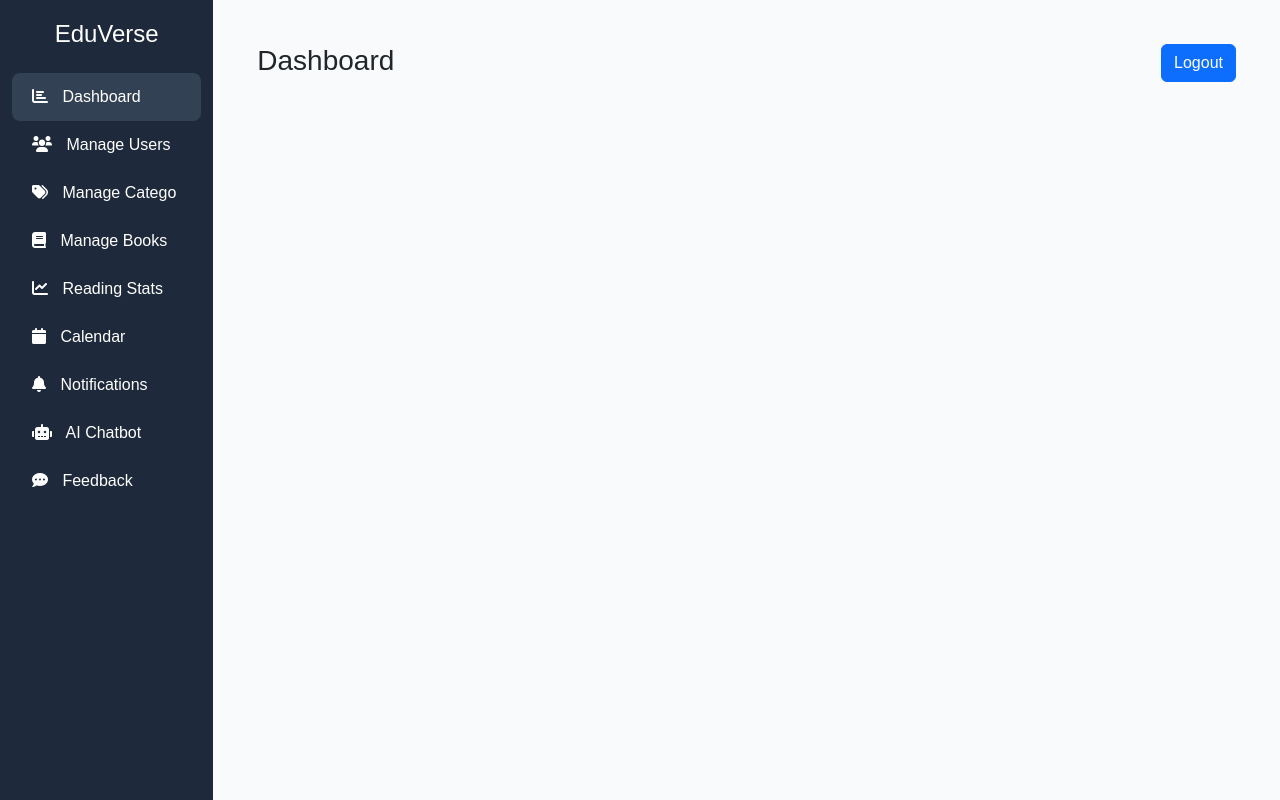
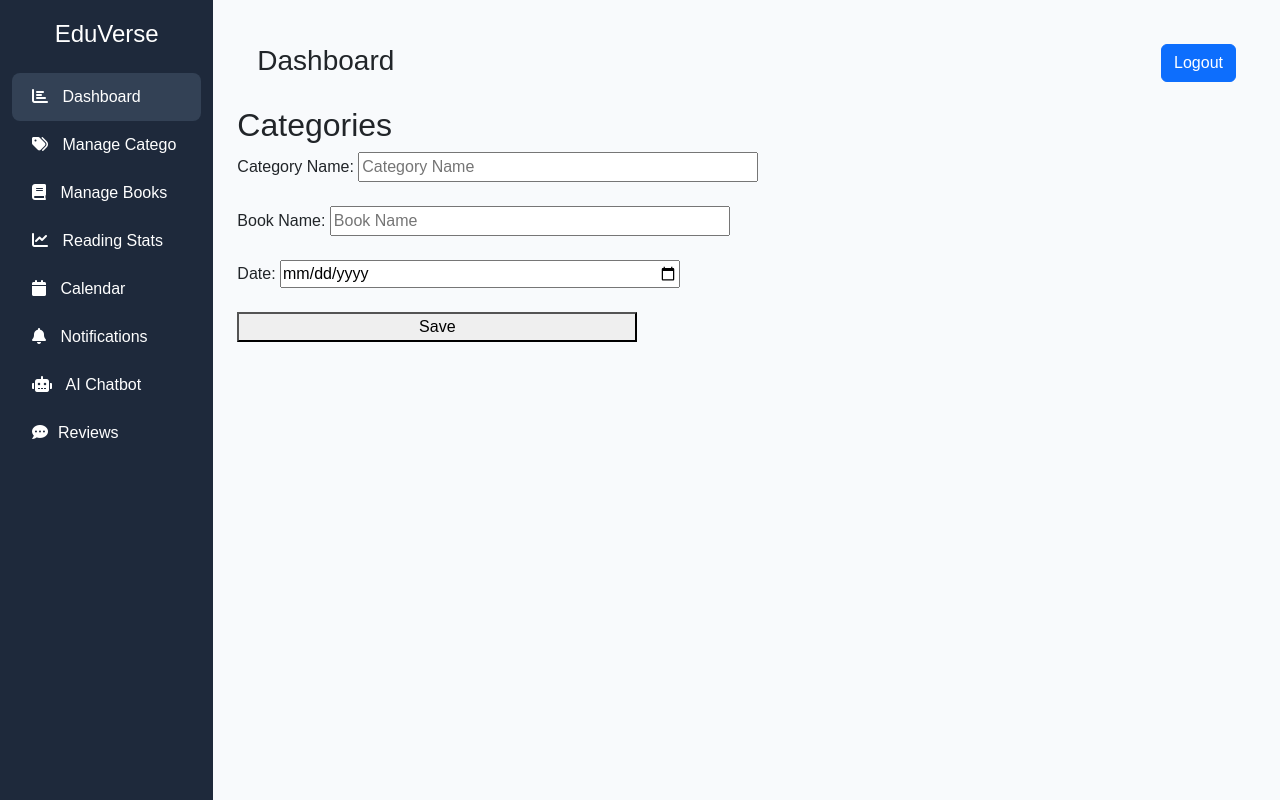
Before and after one commit to Ayesha-rose/Fyp-project, a Laravel app: page /admin_categories/create in a window 1280 px wide. Run offline with Laravel 8, Linux system fonts and the light colour scheme; settings files or empty folders that the repository lacks are supplied.

Commit message:
Manage categories page

```diff
--- a/app/Http/Controllers/AdminCategoryController.php
+++ b/app/Http/Controllers/AdminCategoryController.php
@@ -8,87 +8,49 @@ use Illuminate\Routing\Controller;
 
 class AdminCategoryController extends Controller
 {
-    /**
-     * Display a listing of the resource.
-     *
-     * @return \Illuminate\Http\Response
-     */
     public function index()
     {
-        $categories = Category :: query()->get();
+        $categories = Category::all();
         return view('admin_categories.index', compact('categories'));
     }
 
-    /**
-     * Show the form for creating a new resource.
-     *
-     * @return \Illuminate\Http\Response
-     */
     public function create()
     {
-        $categories = new Category();
-        return view('admin_categories.create', compact('categories'));
+        $category = new Category();
+        return view('admin_categories.create', compact('category'));
     }
 
-    /**
-     * Store a newly created resource in storage.
-     *
-     * @param  \Illuminate\Http\Request  $request
-     * @return \Illuminate\Http\Response
-     */
     public function store(Request $request)
     {
-        $categories = new Category();
-        $categories->Category_Name = $request->category_name;
-        $categories->Book_Name = $request->book_name;
-        $categories->Date = $request->date;
-        $categories->save();
+        $category = new Category();
+        $category->category_name = $request->category_name;
+        $category->book_name = $request->book_name;
+        $category->date = $request->date;
+        $category->save();
 
         return redirect()->route('admin_categories.index');
     }
 
-    /**
-     * Display the specified resource.
-     *
-     * @param  int  $id
-     * @return \Illuminate\Http\Response
-     */
-    public function show($id)
+    public function edit($id)
     {
-        return "Show Record -> " . $id;
+        $category = Category::findOrFail($id);
+        return view('admin_categories.create', compact('category'));
     }
 
-    /**
-     * Show the form for editing the specified resource.
-     *
-     * @param  int  $id
-     * @return \Illuminate\Http\Response
-     */
-    public function edit($id)
+    public function update(Request $request, $id)
     {
-        //
+        $category = Category::findOrFail($id);
+        $category->category_name = $request->category_name;
+        $category->book_name = $request->book_name;
+        $category->date = $request->date;
+        $category->save();
+
+        return redirect()->route('admin_categories.index');
     }
 
-    /**
-     * Update the specified resource in storage.
-     *
-     * @param  \Illuminate\Http\Request  $request
-     * @param  int  $id
-     * @return \Illuminate\Http\Response
-     */
-    public function update(Request $request, $id)
-    {
-        //
-    }
-
-    /**
-     * Remove the specified resource from storage.
-     *
-     * @param  int  $id
-     * @return \Illuminate\Http\Response
-     */
     public function destroy($id)
     {
-        //
+        Category::findOrFail($id)->delete();
+        return redirect()->route('admin_categories.index');
     }
 }
--- a/resources/views/admin/master.blade.php
+++ b/resources/views/admin/master.blade.php
@@ -73,15 +73,14 @@
       <div class="col-md-2 sidebar">
         <h4 class="text-white text-center mb-4">EduVerse</h4>
         <nav class="nav flex-column">
-          <a href="/" class="nav-link active"><i class="fas fa-chart-bar"></i> Dashboard</a>
-          <a href="" class="nav-link"><i class="fas fa-users"></i> Manage Users</a>
-          <a href="#" class="nav-link"><i class="fas fa-tags"></i> Manage Catego</a>
+          <a href="{{ route('admin.dashboard') }}" class="nav-link active"><i class="fas fa-chart-bar"></i> Dashboard</a>
+         <a href="{{ route('admin_categories.index') }}" class="nav-link"><i class="fas fa-tags"></i> Manage Catego</a>
           <a href="#" class="nav-link"><i class="fas fa-book"></i> Manage Books</a>
           <a href="#" class="nav-link"><i class="fas fa-chart-line"></i> Reading Stats</a>
           <a href="#" class="nav-link"><i class="fas fa-calendar"></i> Calendar</a>
           <a href="#" class="nav-link"><i class="fas fa-bell"></i> Notifications</a>
           <a href="#" class="nav-link"><i class="fas fa-robot"></i> AI Chatbot</a>
-          <a href="#" class="nav-link"><i class="fas fa-comment-dots"></i> Feedback</a>
+          <a href="#" class="nav-link"><i class="fas fa-comment-dots"></i>Reviews</a>
         </nav>
       </div>
 
--- a/resources/views/admin_categories/create.blade.php
+++ b/resources/views/admin_categories/create.blade.php
@@ -1,28 +1,28 @@
 @extends('admin.master')
-@section('main-content')
+
+@section('adminpanel')
 <div class="main-content">
   <h2>Categories</h2>
-  <div class="categories" >
-      <form action="{{route('admin_categories.store')}}" method="post">
-        @csrf
-        @if($categories->id)
-            @method('put')
-        @endif
+  <div class="categories">
+    <form action="{{ $category->id ? route('admin_categories.update', $category->id) : route('admin_categories.store') }}" method="post">
+      @csrf
+      @if($category->id)
+        @method('put')
+      @endif
 
-      <label for="">Category Name: </label>
-      <input type="text" name="category_name" placeholder="Category Name" style="width: 400px;" required value="{{$categories->category_name}}">
+      <label>Category Name:</label>
+      <input type="text" name="category_name" placeholder="Category Name" style="width: 400px;" required value="{{ $category->category_name ?? '' }}">
       <br><br>
 
-      <label for="">Book Name: </label>
-      <input type="text" name="book_name" placeholder="Book Name" style="width: 400px;" required value="{{$categories->book_name}}">
+      <label>Book Name:</label>
+      <input type="text" name="book_name" placeholder="Book Name" style="width: 400px;" required value="{{ $category->book_name ?? '' }}">
       <br><br>
 
-      <label for="">Date: </label>
-      <input type="date" name="date" placeholder="Date" style="width: 400px;"  value="{{$categories->date}}">
+      <label>Date:</label>
+      <input type="date" name="date" style="width: 400px;" value="{{ $category->date ?? '' }}">
       <br><br>
 
       <button type="submit" style="width: 400px;">Save</button>
-      <br><br>
     </form>
   </div>
 </div>
--- a/routes/web.php
+++ b/routes/web.php
@@ -23,5 +23,4 @@ Route::post('/logout', [UserController::class, 'logout'])->name('logout');
 
 Route::get('/admin_dashboard', [AdminDashboardController::class, 'index'])
     ->middleware('auth')->name('admin.dashboard');
-
 Route::resource('admin_categories', AdminCategoryController::class);
```
Also changed, not shown: resources/views/admin_categories/index.blade.php (+19 -9 lines).
